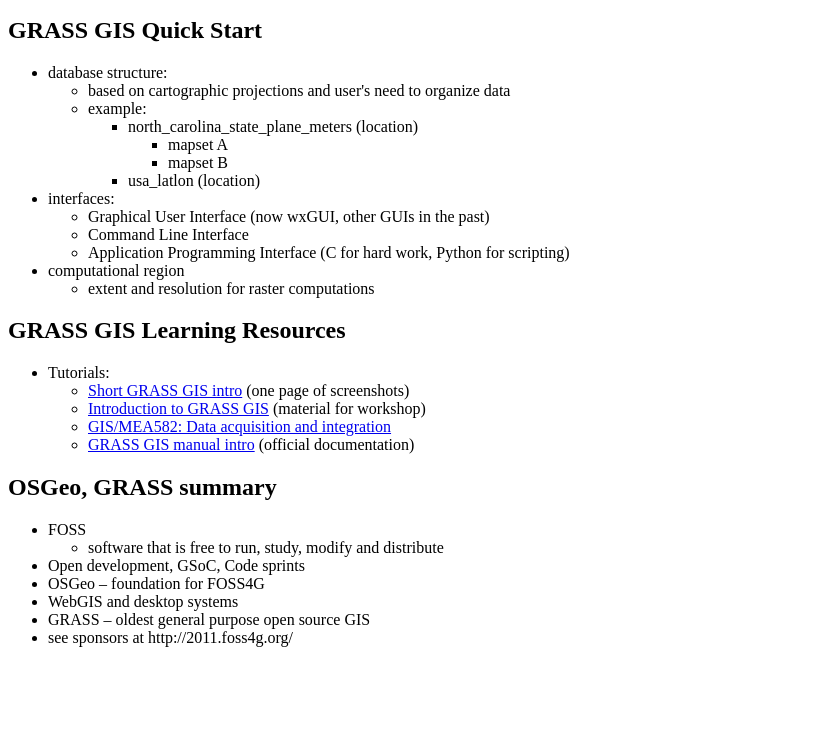
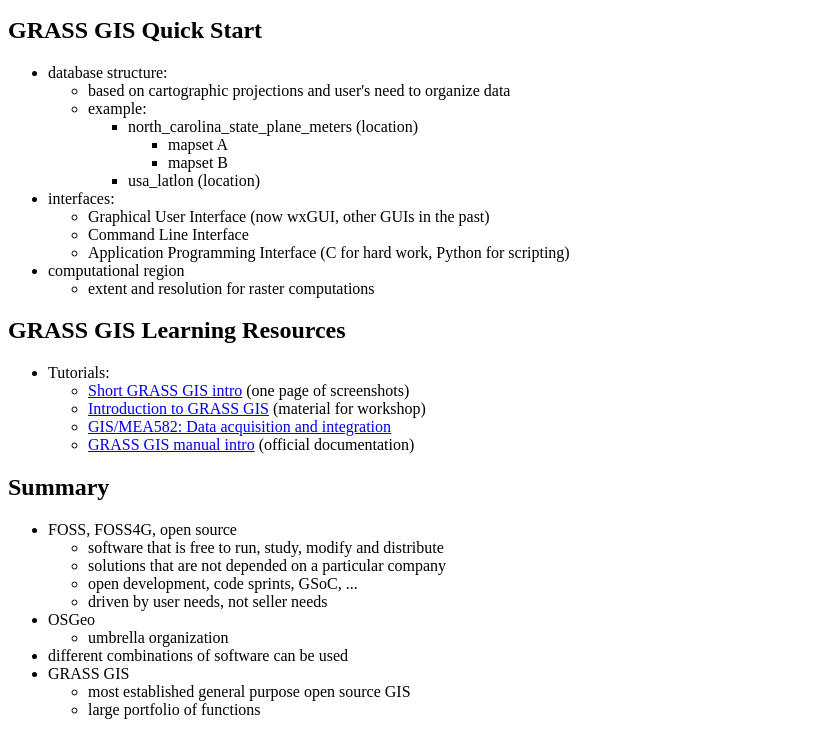
Before and after one commit to ncsu-geoforall-lab/foss-for-geospatial-analysis, a plain HTML site: page index.html in a window 1280 px wide. Shown: the part 4794-5529 px from the top of the page, without its empty margins (0-835 px from the left). Before the commit the page ends 5457 px from the top, so only its background shows below. Drawn offline with Linux system fonts and the light colour scheme.

Commit message:
polish summary

```diff
--- a/index.html
+++ b/index.html
@@ -470,9 +470,6 @@ ZOO-Project or PyWPS <span class="small">(OGC WPS, native support for GRASS GIS)
     <li>3D raster (voxels, volumes, soil properties, ...)
     <li>time series (of anything from above)
 </ul>
-
-
-
 </section>
 
 <section>
@@ -539,17 +536,24 @@ ZOO-Project or PyWPS <span class="small">(OGC WPS, native support for GRASS GIS)
 </section>
 
 <section>
-<h2>OSGeo, GRASS summary</h2>
+<h2>Summary</h2>
 <ul>
-    <li>FOSS
+    <li>FOSS, FOSS4G, open source
     <ul>
         <li>software that is free to run, study, modify and distribute
+        <li>solutions that are not depended on a particular company
+        <li>open development, code sprints, GSoC, ...
+        <li>driven by user needs, not seller needs
     </ul>
-    <li>Open development, GSoC, Code sprints
-    <li>OSGeo – foundation for FOSS4G
-    <li>WebGIS and desktop systems
-    <li>GRASS – oldest general purpose open source GIS
-    <li>see sponsors at
-        http://2011.foss4g.org/
+    <li>OSGeo
+    <ul>
+        <li>umbrella organization
+    </ul>
+    <li>different combinations of software can be used
+    <li>GRASS GIS
+    <ul>
+        <li>most established general purpose open source GIS
+        <li>large portfolio of functions
+    </ul>
 </ul>
 </section>
```
